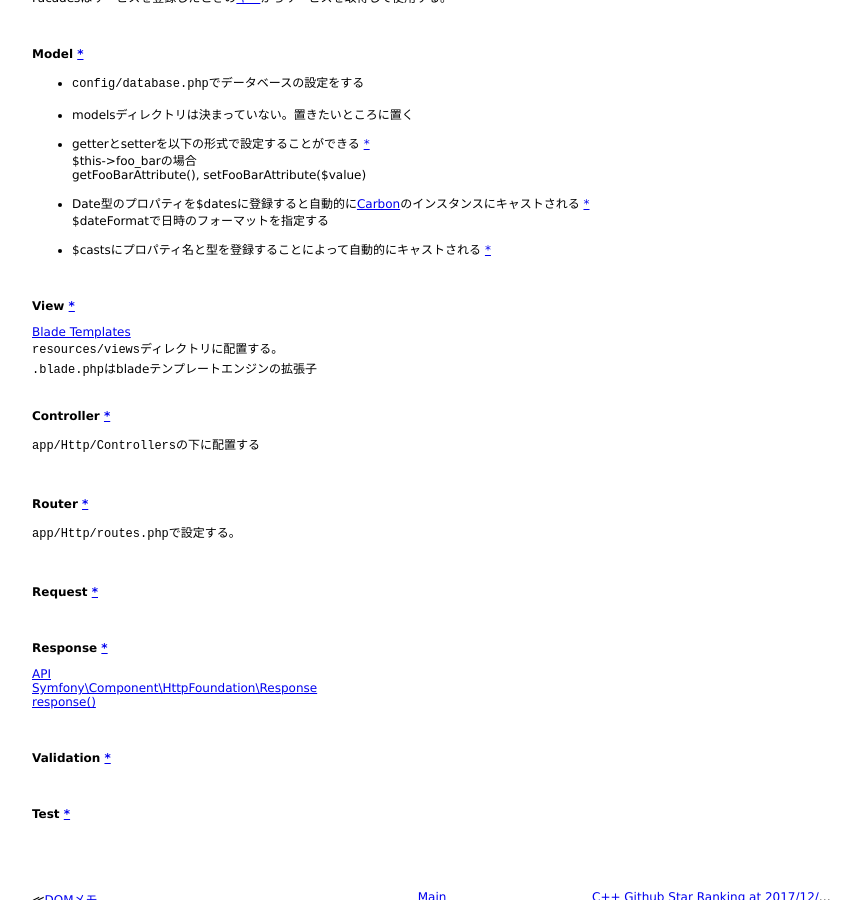
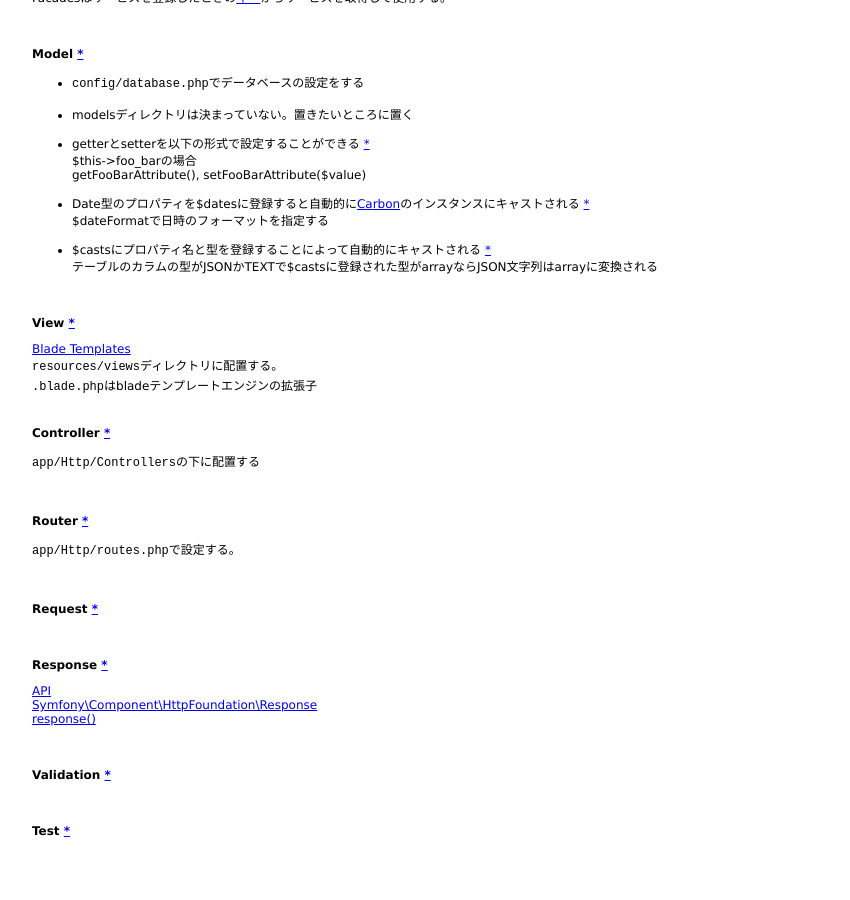
Before and after one commit to 38elements/38elements.github.com, a Jekyll site: the page built from _posts/2018-01-12-laravel.md, in a window 1280 px wide and 900 px high, scrolled down 1051 px. Shown: the whole window, without its empty margins (208-1058 px from the left). Built offline with Jekyll 4.4.1, drawn with Linux system fonts in a browser that asks for light colours.

Commit message:
Update 2018-01-12-laravel.md

```diff
--- a/_posts/2018-01-12-laravel.md
+++ b/_posts/2018-01-12-laravel.md
@@ -88,6 +88,7 @@ getFooBarAttribute(), setFooBarAttribute($value)
 $dateFormatで日時のフォーマットを指定する
 
 * $castsにプロパティ名と型を登録することによって自動的にキャストされる [\*](https://laravel.com/docs/5.5/eloquent-mutators#attribute-casting)
+テーブルのカラムの型がJSONかTEXTで$castsに登録された型がarrayならJSON文字列はarrayに変換される
 
 
 
```
